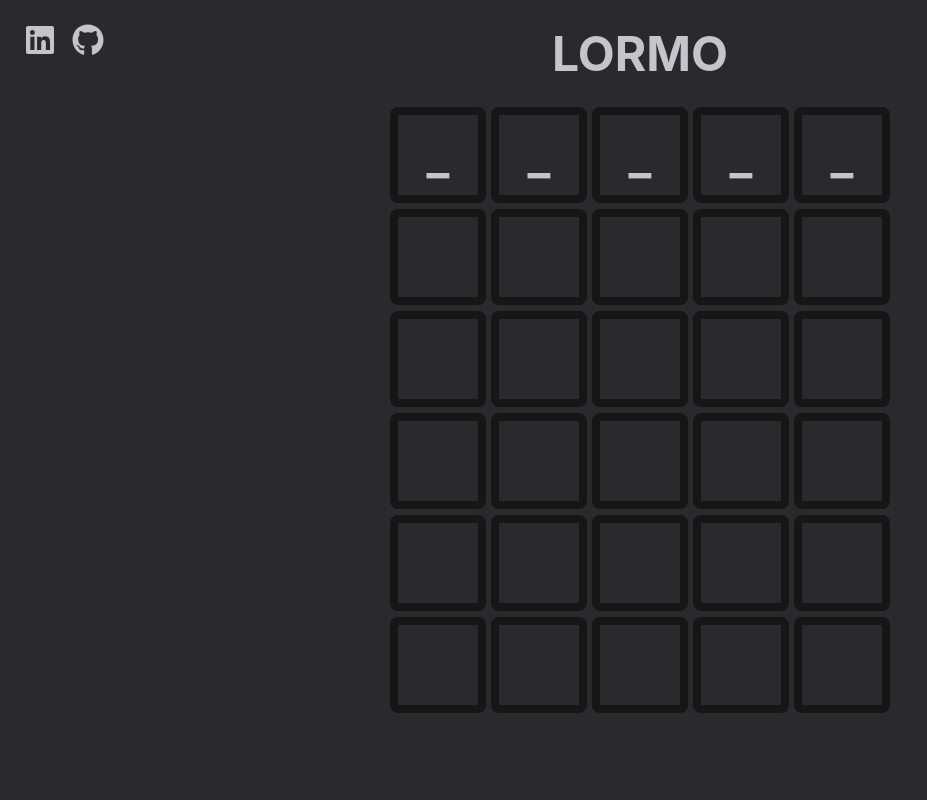
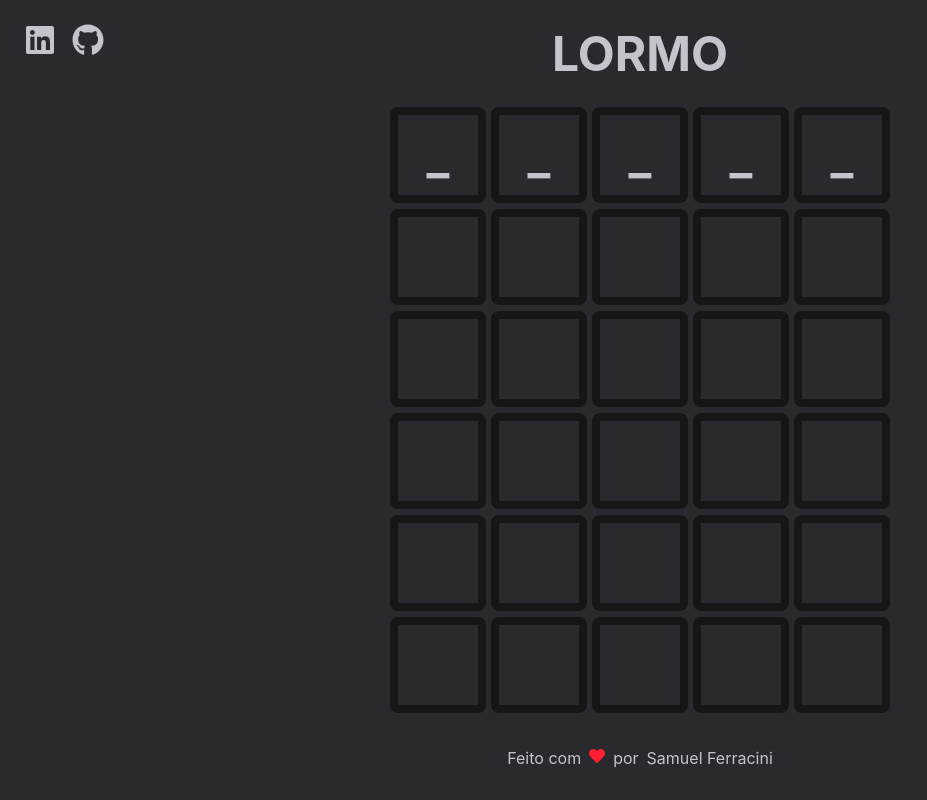
Before and after one commit to SamuelFerracini/Lermo, a React (Vite) app: page / in a window 1280 px wide. Shown: the whole page, without its empty margins (0-927 px from the left). Built offline with nearby package versions, Linux system fonts and the light colour scheme.

Commit message:
feat: add footer

```diff
--- a/src/App.tsx
+++ b/src/App.tsx
@@ -7,6 +7,7 @@ import { useAppStore } from "./stores/app";
 
 import { Message } from "./components/Message";
 import { Navbar } from "./components/Navbar";
+import { Footer } from "./components/Footer";
 import { Board } from "./components/Board";
 
 export interface IOnKeyPressed {
@@ -38,6 +39,7 @@ function App() {
       <Navbar />
       <Board />
       <Message />
+      <Footer />
     </div>
   );
 }
--- /dev/null
+++ b/src/components/Footer.module.css
@@ -0,0 +1,20 @@
+.wrapper {
+  position: absolute;
+  bottom: 0;
+  padding: 2rem;
+}
+
+.wrapper span {
+  display: flex;
+  gap: 8px;
+}
+
+.wrapper span a {
+  text-decoration: none;
+  color: var(--gray-300);
+}
+
+.wrapper span a:hover {
+  text-decoration: none;
+  color: var(--blue-100);
+}
--- /dev/null
+++ b/src/components/Footer.tsx
@@ -0,0 +1,17 @@
+import global from "../global.css";
+
+import styles from "./Footer.module.css";
+
+import { FaHeart } from "react-icons/fa";
+
+export function Footer() {
+  return (
+    <div className={styles.wrapper}>
+      <span>
+        Feito com
+        <FaHeart color="#ff1f32" />
+        por <a href="">Samuel Ferracini</a>
+      </span>
+    </div>
+  );
+}
```
